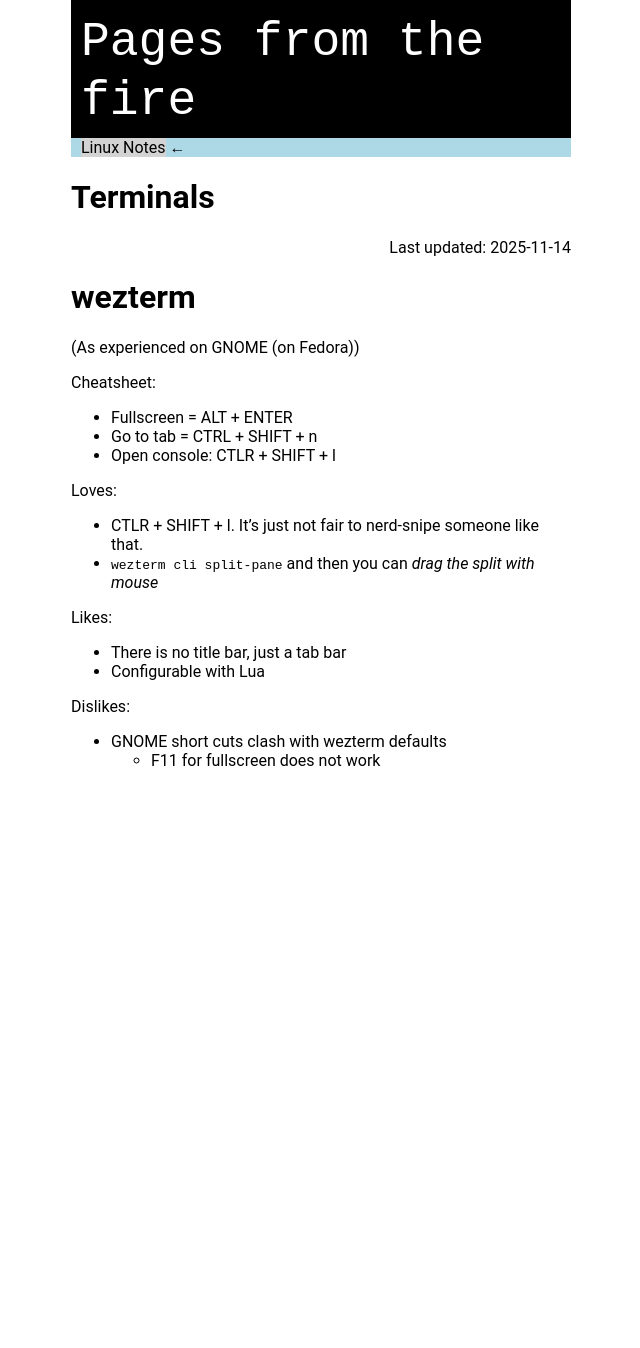
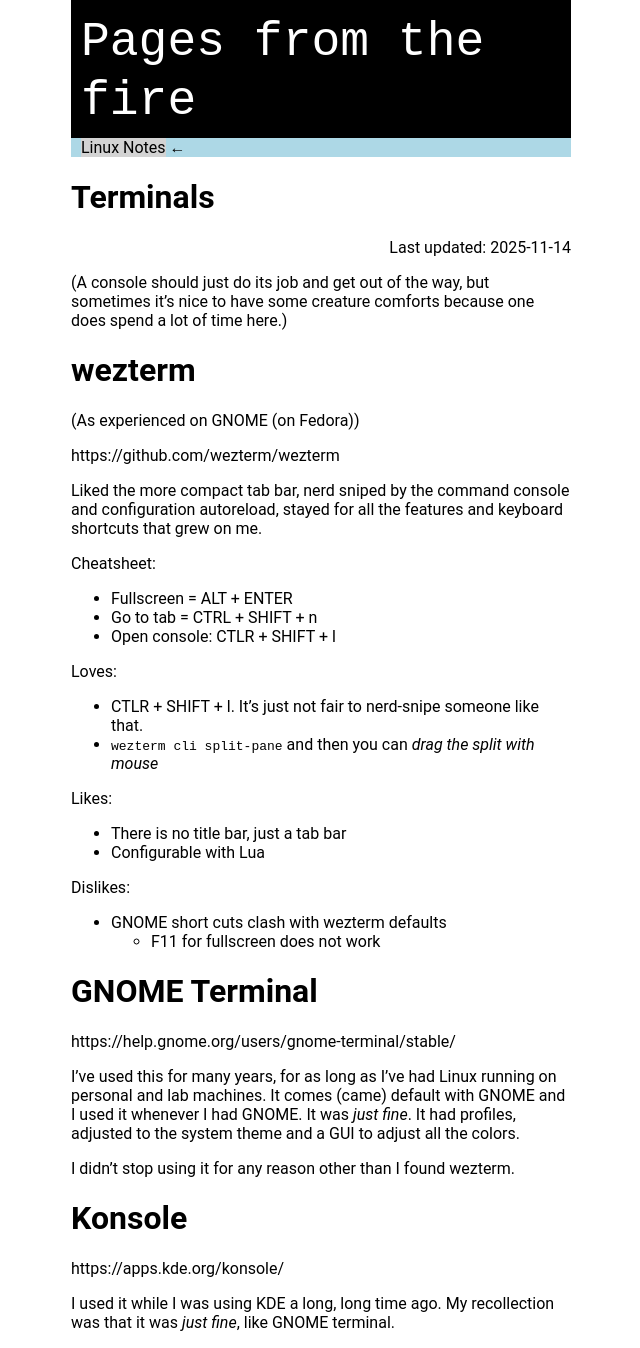
Before and after one commit to kghose/kghose.github.io, a Jekyll site: the page built from linux-tips/terminals.md, in a window 1280 px wide. Shown: the whole page, without its empty margins (319-959 px from the left). Built offline with Jekyll 4.4.1, drawn with Linux system fonts in a browser that asks for light colours; our own code applies the rules of GitHub Pages for plain Markdown files; before the commit the page ends 900 px from its top, so only the background shows below that.

Commit message:
Notes on terminal emulators.

```diff
--- a/linux-tips/terminals.md
+++ b/linux-tips/terminals.md
@@ -4,9 +4,19 @@ permalink: linux-tips/terminals
 last_modified_at: 2025-11-14
 ---
 
+(A console should just do its job and get out of the way, but sometimes it's
+nice to have some creature comforts because one does spend a lot of time here.)
+
 # wezterm
 
 (As experienced on GNOME (on Fedora))
+
+https://github.com/wezterm/wezterm
+
+Liked the more compact tab bar, nerd sniped by the command console and
+configuration autoreload, stayed for all the features and keyboard shortcuts
+that grew on me.
+
 
 Cheatsheet:
 - Fullscreen = ALT + ENTER
@@ -18,7 +28,6 @@ Loves:
 - `wezterm cli split-pane` and then you can _drag the split with mouse_
 
 
-
 Likes:
 - There is no title bar, just a tab bar
 - Configurable with Lua
@@ -26,3 +35,23 @@ Likes:
 Dislikes:
 - GNOME short cuts clash with wezterm defaults
   - F11 for fullscreen does not work
+
+
+# GNOME Terminal
+
+https://help.gnome.org/users/gnome-terminal/stable/
+
+I've used this for many years, for as long as I've had Linux running on personal
+and lab machines. It comes (came) default with GNOME and I used it whenever I
+had GNOME. It was _just fine_. It had profiles, adjusted to the system theme and
+a GUI to adjust all the colors.
+
+I didn't stop using it for any reason other than I found wezterm.
+
+
+# Konsole
+
+https://apps.kde.org/konsole/
+
+I used it while I was using KDE a long, long time ago. My recollection was that
+it was _just fine_, like GNOME terminal.
```
